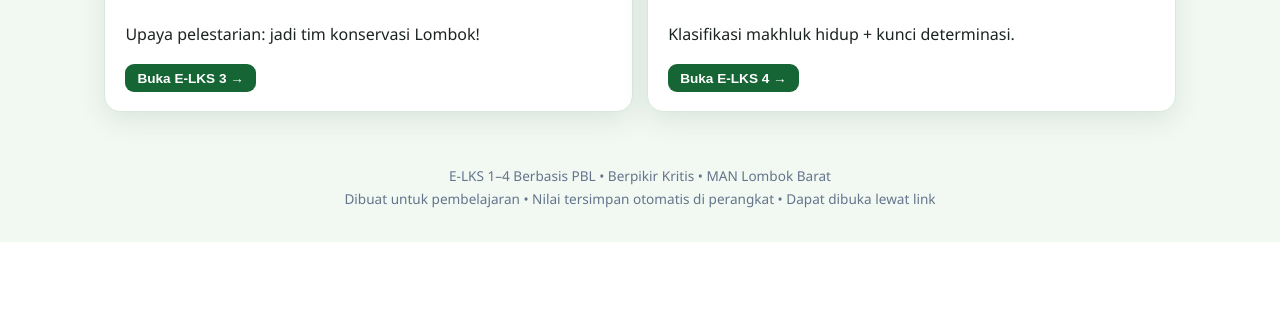
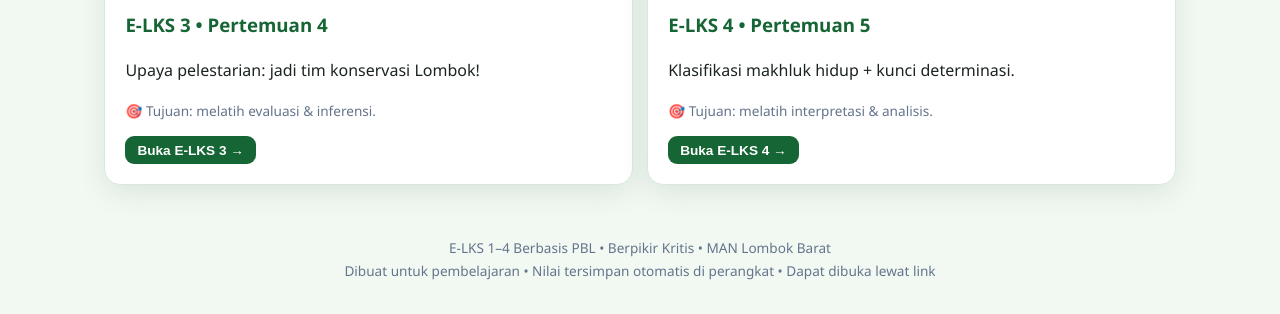
Before and after one commit to RajaSunrise/e-lks, a FastAPI app: page / in a window 1280 px wide. Shown: the part 1351-1665 px from the top of the page. Before the commit the page ends 1593 px from the top, so only its background shows below. Run offline with FastAPI, Linux system fonts and the light colour scheme; some libraries are stand-ins or nearby versions.

Commit message:
update index

```diff
--- a/static/css/style.css
+++ b/static/css/style.css
@@ -97,6 +97,14 @@ input:focus,textarea:focus,select:focus{outline:3px solid var(--h100);border-col
 [data-theme="dark"] .alert{background:#241d08}
 .info{background:#eff6ff;border:1.5px solid #93c5fd;padding:.7rem .85rem;border-radius:12px;font-size:.92rem}
 [data-theme="dark"] .info{background:#0c1a2e}
+/* tujuan pembelajaran (berpikir kritis) */
+.tujuan{background:linear-gradient(135deg,#f0fdf4,#ecfdf5);border:1.5px solid var(--h600);border-left:6px solid var(--h600);border-radius:12px;padding:.7rem .9rem;margin:.7rem 0;font-size:.93rem}
+.tujuan b{color:var(--h700)}
+.tujuan ol{margin:.4rem 0 0;padding-left:1.3rem}
+.tujuan li{margin:.3rem 0}
+.aspek{display:inline-block;background:var(--h700);color:#fff;font-size:.72rem;font-weight:800;border-radius:999px;padding:.05rem .6rem;margin-right:.35rem;vertical-align:1.5px;letter-spacing:.3px}
+[data-theme="dark"] .tujuan{background:#0f2a1c;border-color:#2f6b45}
+[data-theme="dark"] .tujuan b{color:#86efac}
 code.kunci{background:#111827;color:#f9fafb;padding:.15rem .45rem;border-radius:6px;font-size:.85rem}
 /* tabs */
 .tabs{display:flex;gap:.4rem;flex-wrap:wrap;margin:.6rem 0}
--- a/templates/index.html
+++ b/templates/index.html
@@ -67,6 +67,7 @@
 						referrerpolicy="no-referrer">
 					<h3>E-LKS 1 • Pertemuan 2</h3>
 					<p>Tingkat, persebaran & manfaat kehati. Misteri: fauna Lombok ≠ Bali!</p>
+					<p class="keterangan">🎯 Tujuan: melatih interpretasi, evaluasi & inferensi.</p>
 					<button class="btn btn-sekunder btn-kecil" onclick="pergi('elks1-materi')">Buka E-LKS 1 →</button>
 				</div>
 				<div class="card" style="margin:.4rem 0">
@@ -76,6 +77,7 @@
 						onclick="bukaLightbox(this.src,'Sampah plastik mengancam biota pesisir')" referrerpolicy="no-referrer">
 					<h3>E-LKS 2 • Pertemuan 3</h3>
 					<p>Faktor hilangnya kehati: 6 kasus nyata untuk diselidiki.</p>
+					<p class="keterangan">🎯 Tujuan: melatih analisis, evaluasi & inferensi.</p>
 					<button class="btn btn-sekunder btn-kecil" onclick="pergi('elks2-materi')">Buka E-LKS 2 →</button>
 				</div>
 				<div class="card" style="margin:.4rem 0">
@@ -85,6 +87,7 @@
 						onclick="bukaLightbox(this.src,'Satwa dilindungi butuh strategi konservasi')" referrerpolicy="no-referrer">
 					<h3>E-LKS 3 • Pertemuan 4</h3>
 					<p>Upaya pelestarian: jadi tim konservasi Lombok!</p>
+					<p class="keterangan">🎯 Tujuan: melatih evaluasi & inferensi.</p>
 					<button class="btn btn-sekunder btn-kecil" onclick="pergi('elks3-materi')">Buka E-LKS 3 →</button>
 				</div>
 				<div class="card" style="margin:.4rem 0">
@@ -94,6 +97,7 @@
 						referrerpolicy="no-referrer">
 					<h3>E-LKS 4 • Pertemuan 5</h3>
 					<p>Klasifikasi makhluk hidup + kunci determinasi.</p>
+					<p class="keterangan">🎯 Tujuan: melatih interpretasi & analisis.</p>
 					<button class="btn btn-sekunder btn-kecil" onclick="pergi('elks4-materi')">Buka E-LKS 4 →</button>
 				</div>
 			</div>
@@ -243,6 +247,17 @@
 			<div class="card">
 				<span class="tahap-tag">E-LKS 1 • PERTEMUAN 2 • MATERI</span>
 				<h2>📖 Tingkat, Persebaran & Manfaat Kehati</h2>
+				<div class="tujuan"><b>🎯 Tujuan Pembelajaran (melatih berpikir kritis):</b> Setelah pertemuan ini, siswa
+					mampu:
+					<ol>
+						<li><span class="aspek">Interpretasi</span> menjelaskan tiga tingkat keanekaragaman hayati (gen, jenis,
+							ekosistem) beserta dasar pembedanya melalui contoh nyata dari Lombok.</li>
+						<li><span class="aspek">Evaluasi</span> menilai sumber informasi yang paling dapat dipercaya dalam
+							memecahkan masalah.</li>
+						<li><span class="aspek">Inferensi</span> menyimpulkan penyebab perbedaan persebaran fauna Lombok–Bali
+							dan mengaitkannya dengan manfaat kehati bagi kehidupan.</li>
+					</ol>
+				</div>
 				<div class="alert"><b>🧩 Masalah:</b> Fauna <b>Pulau Lombok berbeda dengan Pulau Bali</b> padahal hanya
 					dipisahkan Selat Lombok (±35 km)! Sementara pasar tradisional menjual banyak varietas buah & padi lokal.
 					<b>Mengapa kehati tinggi & berbeda antardaerah? Apa manfaatnya?</b></div>
@@ -507,8 +522,11 @@
 			<div class="card">
 				<span class="tahap-tag">E-LKS 1 • TUGAS (BOBOT 10) • INTERPRETASI–INFERENSI</span>
 				<h2>🔍 Tugas E-LKS 1: Pecahkan Misteri Lombok–Bali</h2>
+				<p class="keterangan">💬 Label hijau pada tiap tanya jawab menunjukkan aspek berpikir kritis yang dilatih
+					(interpretasi, evaluasi, atau inferensi).</p>
 				<div class="soal flash">
-					<p>(1) Apa <b>inti permasalahan</b> yang perlu dipecahkan dari wacana di atas?</p>
+					<p><span class="aspek">Interpretasi</span> (1) Apa <b>inti permasalahan</b> yang perlu dipecahkan dari
+						wacana di atas?</p>
 					<label class="pil"><input type="radio" name="e1q1" value="A"> A. Mengapa harga buah di pasar naik</label>
 					<label class="pil"><input type="radio" name="e1q1" value="B"> B. Mengapa fauna Lombok–Bali berbeda & apa
 						penyebab serta manfaat kehati</label>
@@ -516,12 +534,14 @@
 					<label class="pil"><input type="radio" name="e1q1" value="D"> D. Siapa penemu garis Wallace</label>
 				</div>
 				<div class="soal flash">
-					<p>(2) Sebutkan <b>contoh kehati gen, jenis, dan ekosistem</b> beserta dasar pembedanya!</p>
+					<p><span class="aspek">Interpretasi</span> (2) Sebutkan <b>contoh kehati gen, jenis, dan ekosistem</b>
+						beserta dasar pembedanya!</p>
 					<textarea id="e1q2" rows="3"
 						placeholder="cth: Gen — padi IR8 vs Ciherang (satu spesies beda sifat); Jenis — komodo vs biawak (beda spesies); Ekosistem — hutan Sesaot vs sawah (beda habitat)…"></textarea>
 				</div>
 				<div class="soal flash">
-					<p>(3) Untuk menjawab misteri ini, <b>sumber mana yang paling dapat dipercaya</b> dan mengapa?</p>
+					<p><span class="aspek">Evaluasi</span> (3) Untuk menjawab misteri ini, <b>sumber mana yang paling dapat
+						dipercaya</b> dan mengapa?</p>
 					<label class="pil"><input type="radio" name="e1q3" value="A"> A. Status media sosial viral</label>
 					<label class="pil"><input type="radio" name="e1q3" value="B"> B. Kata teman tanpa bukti</label>
 					<label class="pil"><input type="radio" name="e1q3" value="C"> C. Jurnal/buku teks/peneliti — karena berbasis
@@ -529,7 +549,8 @@
 					<label class="pil"><input type="radio" name="e1q3" value="D"> D. Iklan produk</label>
 				</div>
 				<div class="soal flash">
-					<p>(4) <b>Simpulkan</b> penyebab perbedaan persebaran fauna Lombok–Bali!</p>
+					<p><span class="aspek">Inferensi</span> (4) <b>Simpulkan</b> penyebab perbedaan persebaran fauna
+						Lombok–Bali!</p>
 					<textarea id="e1q4" rows="3"
 						placeholder="cth: Karena dipisahkan Selat Lombok (garis Wallace) yang dalam, ditambah perbedaan iklim dan sejarah geologi…"></textarea>
 				</div>
@@ -546,6 +567,17 @@
 			<div class="card">
 				<span class="tahap-tag">E-LKS 2 • PERTEMUAN 3 • MATERI</span>
 				<h2>⚠️ 6 Kasus Penurunan Kehati</h2>
+				<div class="tujuan"><b>🎯 Tujuan Pembelajaran (melatih berpikir kritis):</b> Setelah pertemuan ini, siswa
+					mampu:
+					<ol>
+						<li><span class="aspek">Analisis</span> menguraikan mekanisme sebab–akibat 6 kasus penurunan kehati
+							beserta buktinya, serta dampaknya bagi ekosistem dan manusia.</li>
+						<li><span class="aspek">Evaluasi</span> menilai apakah penyebab tiap kasus tunggal atau berlapis dengan
+							menyatakan asumsi yang digunakan.</li>
+						<li><span class="aspek">Inferensi</span> menyimpulkan tindakan pencegahan paling tepat berdasarkan bukti
+							yang dikumpulkan.</li>
+					</ol>
+				</div>
 				<div class="alert"><b>🧩 Masalah:</b> Setiap kelompok menyelidiki <b>1 dari 6 kasus</b> berikut. Kumpulkan
 					bukti, analisis dampak, dan usulkan pencegahan!</div>
 				<div class="grid3">
@@ -683,6 +715,17 @@
 			<div class="card">
 				<span class="tahap-tag">E-LKS 3 • PERTEMUAN 4 • MATERI</span>
 				<h2>🛡️ Pelestarian: Misi Tim Konservasi</h2>
+				<div class="tujuan"><b>🎯 Tujuan Pembelajaran (melatih berpikir kritis):</b> Setelah pertemuan ini, siswa
+					mampu:
+					<ol>
+						<li><span class="aspek">Evaluasi</span> membandingkan kelebihan & keterbatasan konservasi in-situ dan
+							ex-situ berdasarkan kriteria (keberhasilan, biaya, penerimaan warga).</li>
+						<li><span class="aspek">Evaluasi</span> memilih strategi pelestarian (in-situ/ex-situ/kombinasi) dan
+							membelanya dengan alasan yang kuat.</li>
+						<li><span class="aspek">Inferensi</span> menyimpulkan peran nyata yang dapat dilakukan siswa dalam
+							pelestarian kehati di sekitarnya.</li>
+					</ol>
+				</div>
 				<div class="alert"><b>🧩 Masalah:</b> Populasi tumbuhan/hewan langka & ekosistem sekitar Pulau Lombok terus
 					menurun. <b>Sebagai tim konservasi, tentukan strategi pelestarian (in-situ/ex-situ) paling tepat!</b></div>
 				<div class="grid2">
@@ -866,6 +909,17 @@
 			<div class="card">
 				<span class="tahap-tag">E-LKS 4 • PERTEMUAN 5 • MATERI</span>
 				<h2>🔬 Klasifikasi Makhluk Hidup</h2>
+				<div class="tujuan"><b>🎯 Tujuan Pembelajaran (melatih berpikir kritis):</b> Setelah pertemuan ini, siswa
+					mampu:
+					<ol>
+						<li><span class="aspek">Analisis</span> menentukan ciri yang tepat (struktur sel, dinding sel, cara
+							memperoleh makanan) sebagai dasar pengelompokan organisme.</li>
+						<li><span class="aspek">Analisis</span> menyusun kunci determinasi dikotomi sederhana dan menentukan
+							kingdom tiap organisme beserta alasannya.</li>
+						<li><span class="aspek">Interpretasi</span> menjelaskan istilah takson (kingdom → spesies) dan
+							penulisan nama ilmiah dengan tepat.</li>
+					</ol>
+				</div>
 				<div class="alert"><b>🧩 Masalah:</b> Ditemukan 6 organisme <b>tanpa label</b>: bakteri, jamur, lumut, paku,
 					tumbuhan berbunga (mawar), dan hewan (kucing). <b>Ke kingdom mana masing-masing & apa dasarnya?</b></div>
 				<div class="tabs">
```
Also changed, not shown: README.md.
